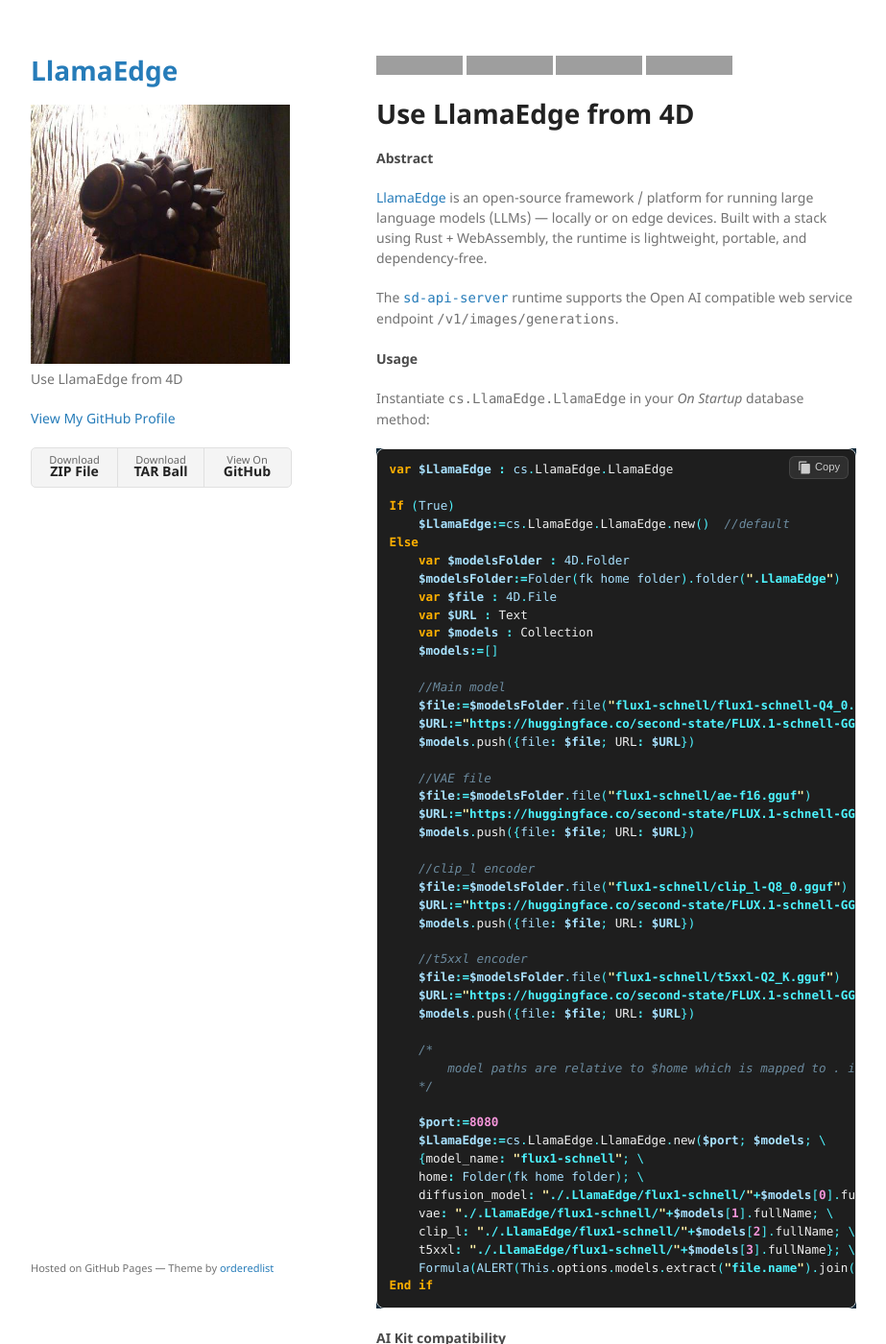
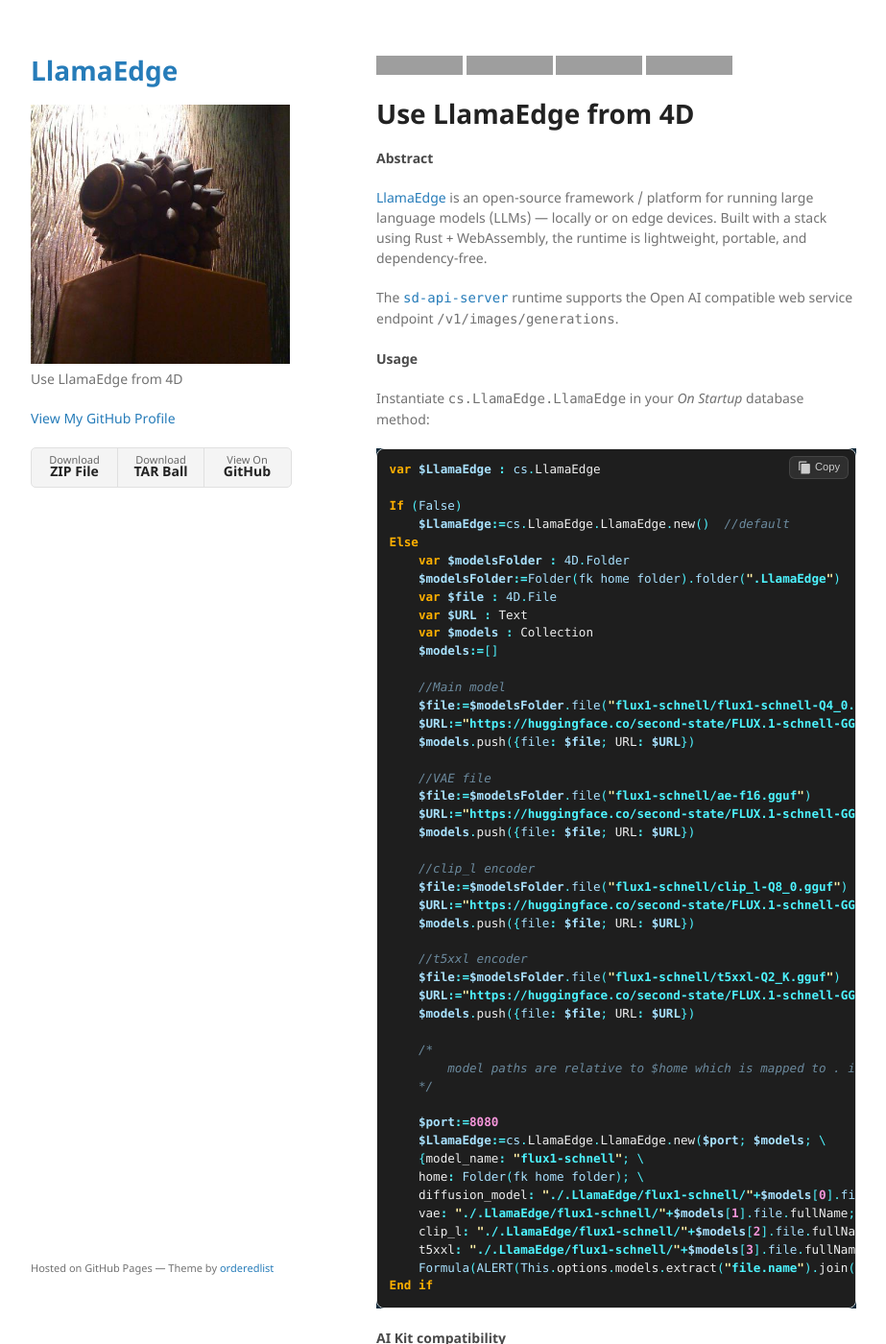
Before and after one commit to miyako/LlamaEdge, a Jekyll site: the page built from index.md, in a window 1280 px wide and 1400 px high. Shown: the whole window at 96% size, without its empty margins (178-1101 px from the left). Built offline with Jekyll 4.4.1, drawn with Linux system fonts in a browser that asks for light colours; grey boxes are pictures that could not be loaded.

Commit message:
Update index.md

````diff
--- a/index.md
+++ b/index.md
@@ -20,9 +20,9 @@ The [`sd-api-server`](https://github.com/LlamaEdge/sd-api-server) runtime suppor
 Instantiate `cs.LlamaEdge.LlamaEdge` in your *On Startup* database method:
 
 ```4d
-var $LlamaEdge : cs.LlamaEdge.LlamaEdge
+var $LlamaEdge : cs.LlamaEdge
 
-If (True)
+If (False)
     $LlamaEdge:=cs.LlamaEdge.LlamaEdge.new()  //default
 Else
     var $modelsFolder : 4D.Folder
@@ -60,10 +60,10 @@ Else
     $LlamaEdge:=cs.LlamaEdge.LlamaEdge.new($port; $models; \
     {model_name: "flux1-schnell"; \
     home: Folder(fk home folder); \
-    diffusion_model: "./.LlamaEdge/flux1-schnell/"+$models[0].fullName; \
-    vae: "./.LlamaEdge/flux1-schnell/"+$models[1].fullName; \
-    clip_l: "./.LlamaEdge/flux1-schnell/"+$models[2].fullName; \
-    t5xxl: "./.LlamaEdge/flux1-schnell/"+$models[3].fullName}; \
+    diffusion_model: "./.LlamaEdge/flux1-schnell/"+$models[0].file.fullName; \
+    vae: "./.LlamaEdge/flux1-schnell/"+$models[1].file.fullName; \
+    clip_l: "./.LlamaEdge/flux1-schnell/"+$models[2].file.fullName; \
+    t5xxl: "./.LlamaEdge/flux1-schnell/"+$models[3].file.fullName}; \
     Formula(ALERT(This.options.models.extract("file.name").join(",")+($1.success ? " started!" : " did not start..."))))
 End if
 ```
````
